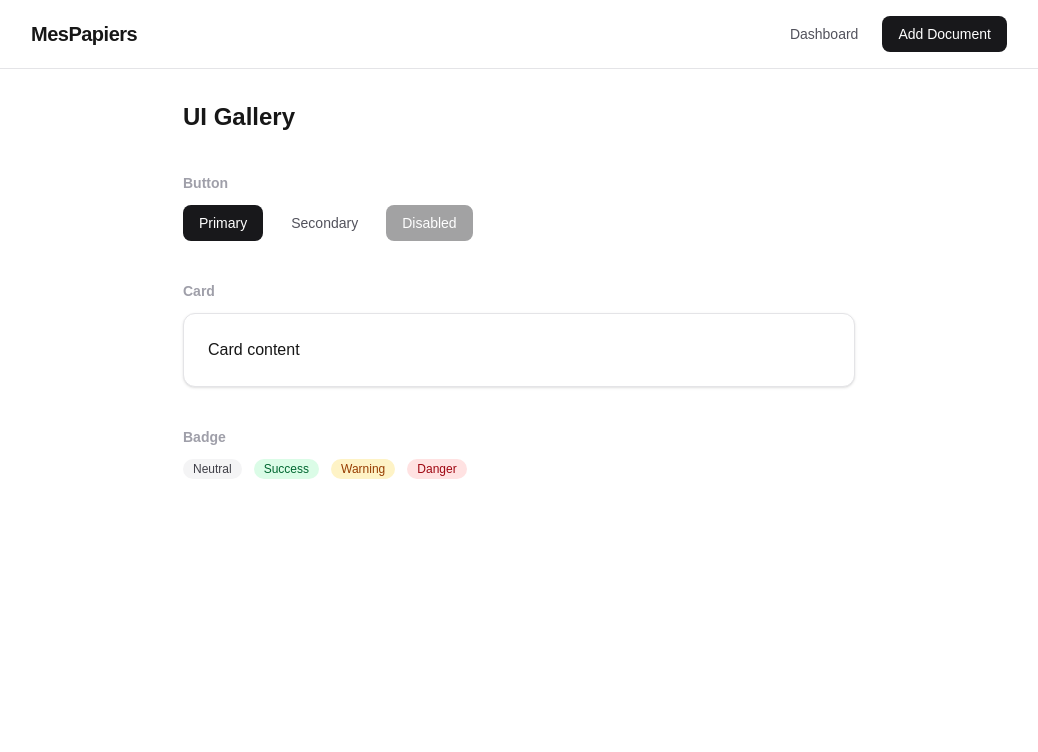
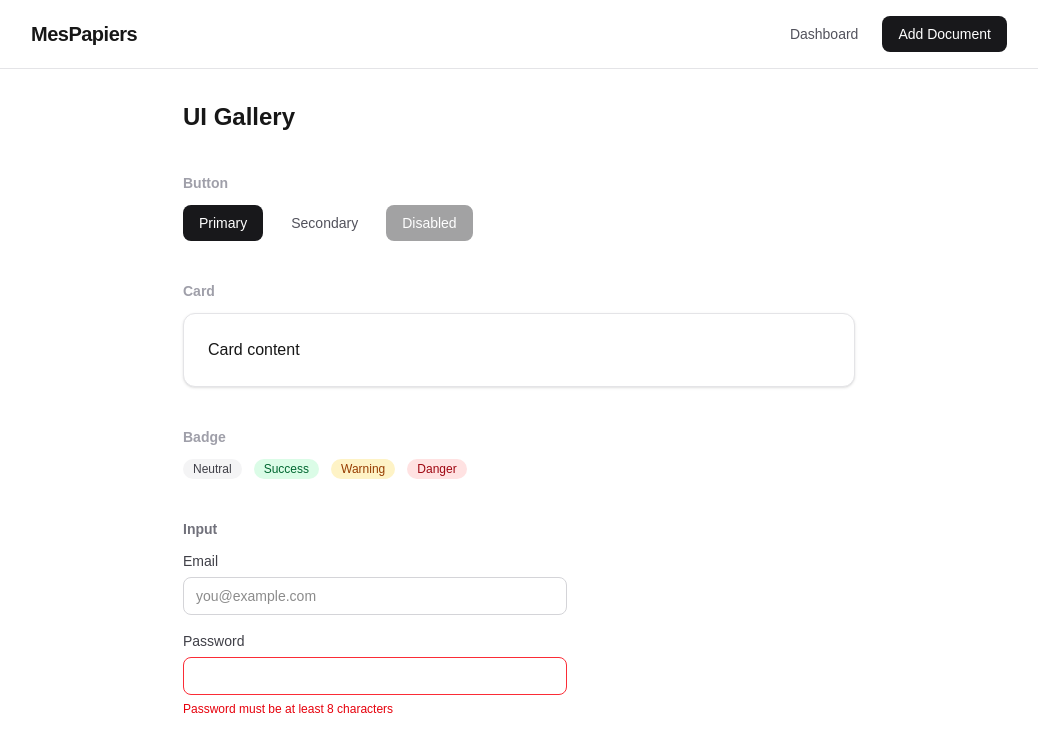
Before and after one commit to rasiolisufaj/ft_transcendence, a Next.js app: page /dev/ui in a window 1280 px wide. Shown: the top 752 px of the page, without its empty margins (121-1159 px from the left). Built offline with nearby package versions, Linux system fonts and the light colour scheme.

Commit message:
Add Input UI + Add in Gallery

```diff
--- a/src/app/dev/ui/page.tsx
+++ b/src/app/dev/ui/page.tsx
@@ -1,6 +1,7 @@
 import { Button } from "@/components/ui/Button";
 import { Card } from "@/components/ui/Card";
 import { Badge } from "@/components/ui/Badge";
+import { Input } from "@/components/ui/Input";
 
 export default function UiGalleryPage() {
   return (
@@ -30,6 +31,14 @@ export default function UiGalleryPage() {
           <Badge tone="danger">Danger</Badge>
         </div>
       </section>
+
+      <section className="space-y-3">
+        <h2 className="text-sm font-semibold text-zinc-500">Input</h2>
+        <div className="max-w-sm space-y-4">
+          <Input label="Email" type="email" placeholder="you@example.com" />
+          <Input label="Password" type="password" error="Password must be at least 8 characters" />
+        </div>
+      </section>
     </div>
   );
 }
--- /dev/null
+++ b/src/components/ui/Input.tsx
@@ -0,0 +1,45 @@
+import { InputHTMLAttributes, forwardRef, useId } from "react";
+
+type InputProps = InputHTMLAttributes<HTMLInputElement> & {
+  label?: string;
+  error?: string;
+};
+
+export const Input = forwardRef<HTMLInputElement, InputProps>(
+  ({ label, error, className = "", id, ...props }, ref) => {
+    const generatedId = useId();
+    const inputId = id ?? generatedId;
+
+    return (
+      <div className="space-y-1.5">
+        {label && (
+          <label
+            htmlFor={inputId}
+            className="block text-sm font-medium text-zinc-700 dark:text-zinc-300"
+          >
+            {label}
+          </label>
+        )}
+        <input
+          ref={ref}
+          id={inputId}
+          aria-invalid={!!error}
+          aria-describedby={error ? `${inputId}-error` : undefined}
+          className={`w-full rounded-lg border px-3 py-2 text-sm outline-none transition focus:ring-2 focus:ring-zinc-500 disabled:cursor-not-allowed disabled:opacity-40 dark:bg-zinc-900 ${
+            error
+              ? "border-red-500 focus:ring-red-500"
+              : "border-zinc-300 dark:border-zinc-700"
+          } ${className}`}
+          {...props}
+        />
+        {error && (
+          <p id={`${inputId}-error`} className="text-xs text-red-600 dark:text-red-400">
+            {error}
+          </p>
+        )}
+      </div>
+    );
+  },
+);
+
+Input.displayName = "Input";
```
